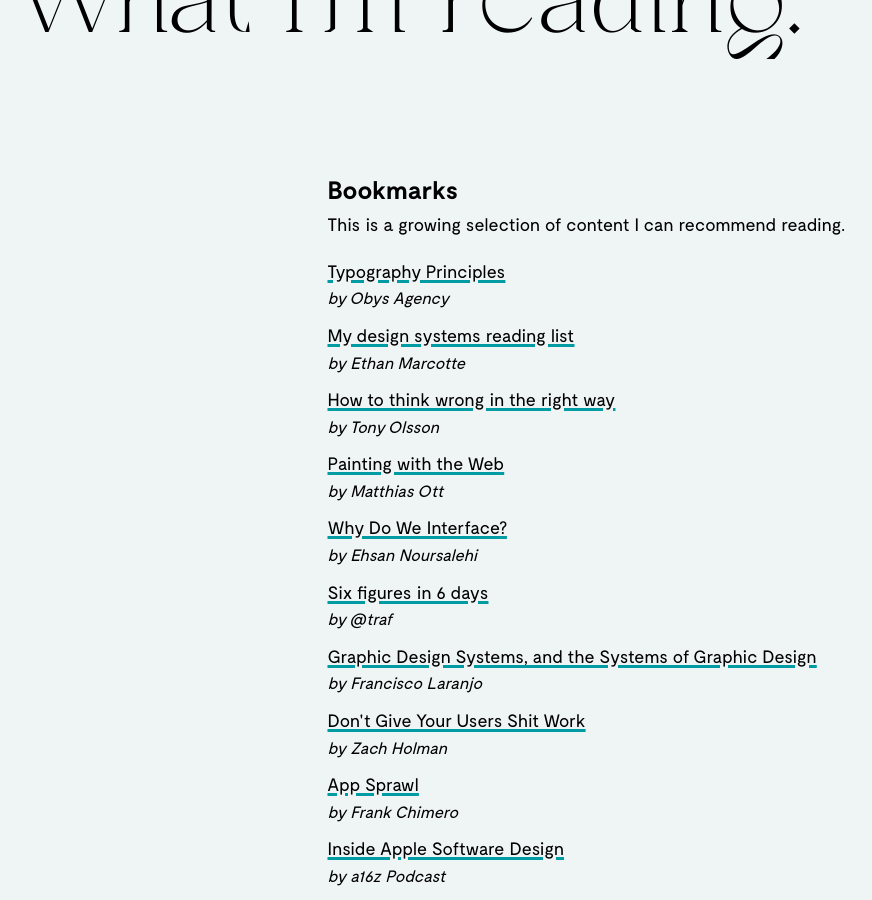
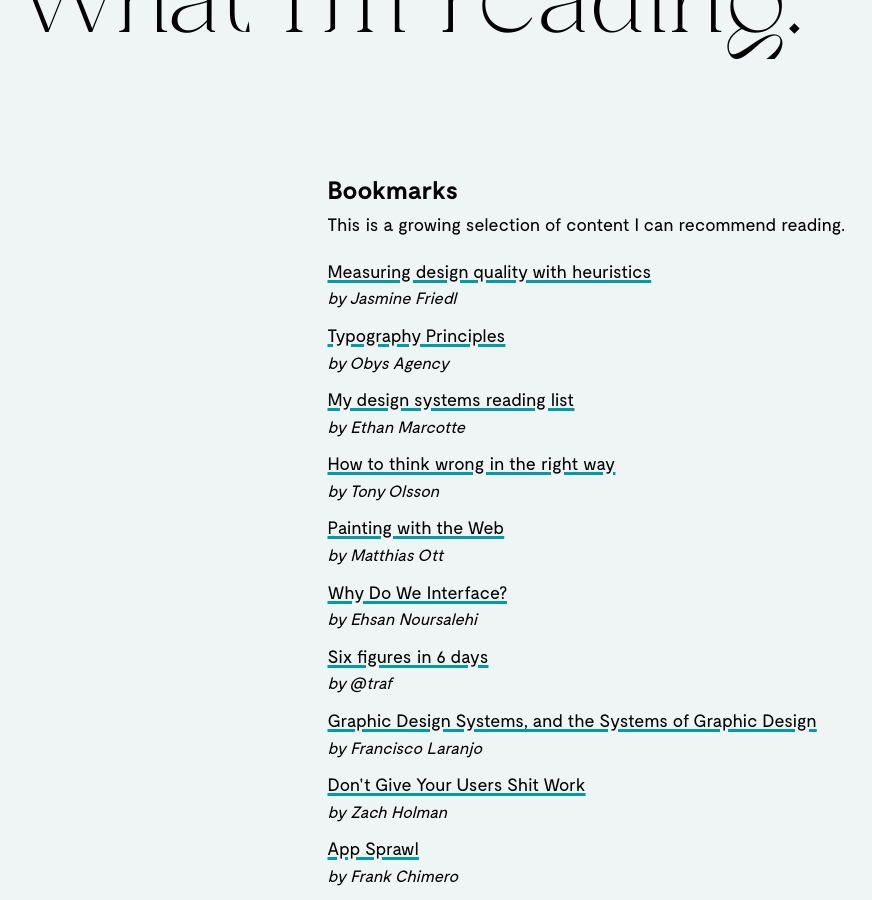
Before and after one commit to jacoblindstrm/jacoblindstrm.github.io, a Jekyll site: the page built from _posts/2020-04-01-what-im-reading.html, in a window 1280 px wide and 900 px high, scrolled down 337 px. Shown: the whole window, without its empty margins (157-1029 px from the left). Built offline with Jekyll 4.4.1, drawn with Linux system fonts in a browser that asks for light colours; comment, search, counter and statistics services are not loaded.

Commit message:
Update articles.yml

```diff
--- a/_data/articles.yml
+++ b/_data/articles.yml
@@ -1,3 +1,6 @@
+- title: Measuring design quality with heuristics
+  url: https://jasminefriedl.medium.com/measuring-design-quality-with-heuristics-44857efa514
+  author: Jasmine Friedl
 - title: Typography Principles
   url: https://typographyprinciples.obys.agency
   author: Obys Agency
```
